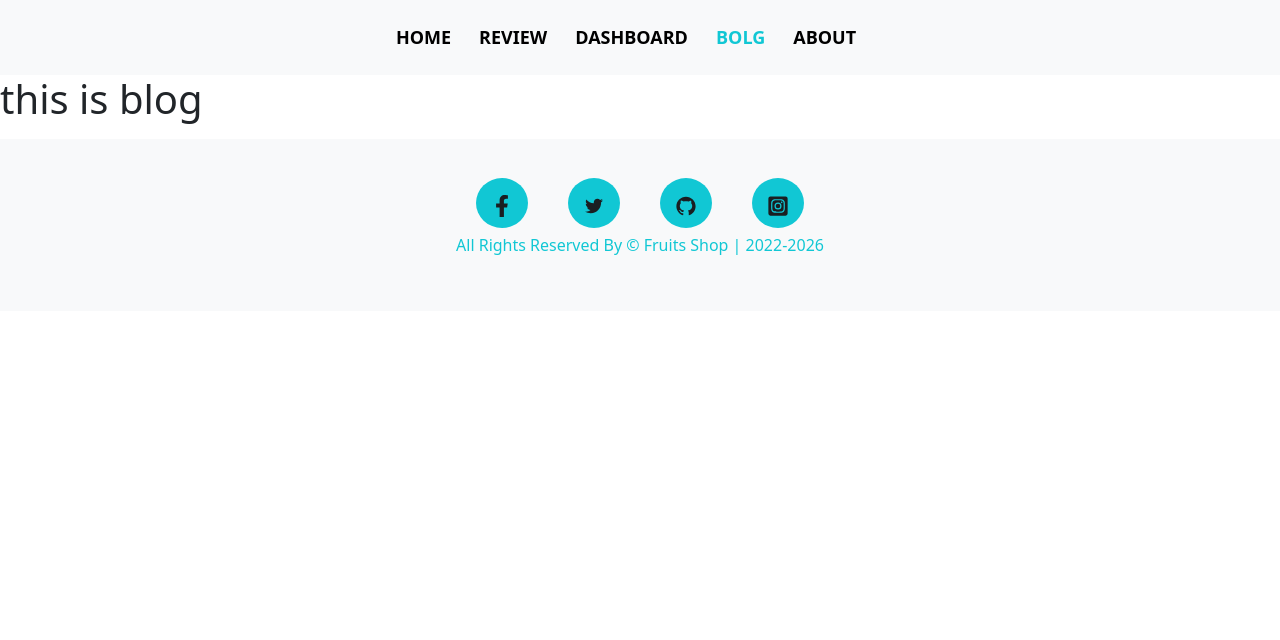
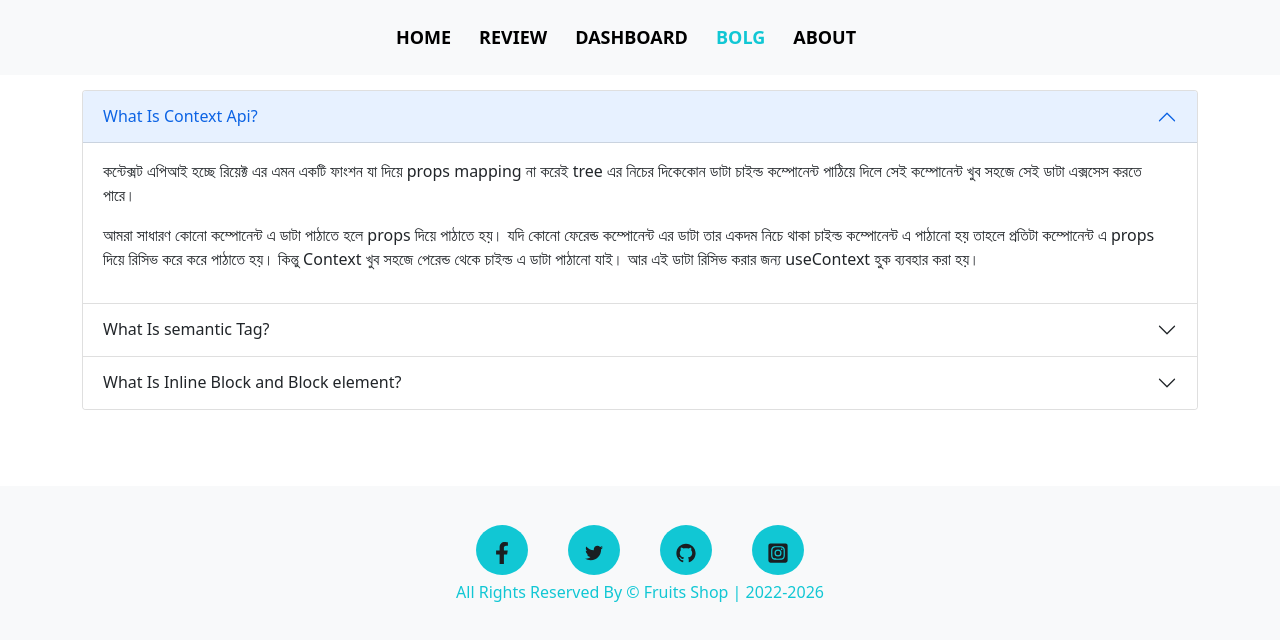
Before and after one commit to mamun2232/food-review, a React (Create React App) app: page /blog in a window 1280 px wide. Shown: the top 640 px of the page. Built offline with nearby package versions, Linux system fonts and the light colour scheme.

Commit message:
complect

```diff
--- /dev/null
+++ b/src/components/About/About.css
@@ -0,0 +1,3 @@
+.about{
+      height: 380px;
+}
--- a/src/components/About/About.js
+++ b/src/components/About/About.js
@@ -1,9 +1,9 @@
 import React from 'react';
-
+import './About.css'
 const About = () => {
       return (
-            <div>
-                  <h1>This is about</h1>
+            <div className='about'>
+
             </div>
       );
 };
--- /dev/null
+++ b/src/components/Blog/Blog.css
@@ -0,0 +1,4 @@
+.question{
+      height: 380px;
+      margin-top: 15px;
+}
--- a/src/components/Blog/Blog.js
+++ b/src/components/Blog/Blog.js
@@ -1,11 +1,49 @@
 import React from 'react';
+import { Accordion } from 'react-bootstrap';
+import './Blog.css'
 
 const Blog = () => {
       return (
-            <div>
-                  <h1>this is blog</h1>
+            <div className="question container">
+                <Accordion defaultActiveKey="0">
+  <Accordion.Item eventKey="0">
+    <Accordion.Header>What Is Context Api?</Accordion.Header>
+    <Accordion.Body>
+    <p>কন্টেক্সট এপিআই হচ্ছে রিয়েক্ট এর এমন একটি ফাংশন
+যা দিয়ে props mapping না করেই tree এর
+ নিচের দিকেকোন ডাটা চাইল্ড কম্পোনেন্ট পাঠিয়ে দিলে সেই কম্পোনেন্ট খুব সহজে সেই ডাটা এক্সসেস করতে পারে।
+</p>
+                        <p>আমরা সাধারণ কোনো কম্পোনেন্ট এ ডাটা পাঠাতে হলে props দিয়ে পাঠাতে হয়। যদি কোনো ফেরেন্ড কম্পোনেন্ট এর ডাটা তার একদম নিচে থাকা চাইল্ড কম্পোনেন্ট এ পাঠানো হয় তাহলে প্রতিটা কম্পোনেন্ট এ props দিয়ে রিসিভ করে করে পাঠাতে হয়। কিন্তু Context খুব সহজে পেরেন্ড থেকে চাইল্ড এ ডাটা পাঠানো যাই। আর এই ডাটা রিসিভ করার জন্য useContext হুক ব্যবহার করা হয়।
+</p>
+    </Accordion.Body>
+  </Accordion.Item>
+  <Accordion.Item eventKey="1">
+    <Accordion.Header>What Is semantic Tag?</Accordion.Header>
+    <Accordion.Body>
+      <p>সিমেন্টিক টেগ এর মাধ্যমে আমাদের HTML কোড কে খুব সহজে আমরা আরো অর্থপূর্ণ করে তুলে। এই ছাড়া সিমেন্টিক টেগ ব্যবহার করলে SEO এর সাথে অপটিমাইজেশন করা খুব সহজে হয়ে যায়। সিমেন্টিক টেগ গুলো পড়তে সুবিধা হয়।
+কয়েকটি সিমেন্টিক টেগ হলোঃ Header, Main, Foote</p>
+    </Accordion.Body>
+  </Accordion.Item>
+  <Accordion.Item eventKey="2">
+    <Accordion.Header>What Is Inline Block and Block element?
+</Accordion.Header>
+    <Accordion.Body>
+      <p>
+
+      সাধারণ ইনলাইন এলিমেন্ট বলতে এমন এলিমেন্ট কে বোঝায় যে এলিমেন্ট তার যতটুকু যায়গা প্রয়োজন সে ঠিক ততটুকো জায়গা জুড়ে বসবে।
+যেমনঃ span
+আর ব্লক এলিমেন্ট হচ্ছে এমন এলিমেন্ট যে পুরোটা যায়গা জুড়ে বসে।
+যেমন: h1,P
+ইনলাইন ব্লক এলিমেন্ট হচ্ছে, ওই সব এলিমেন্ট যে ইনলাইন থাকবে কিন্তু আচরণ করবে ব্লক এলিমেন্ট এর মত।
+
+</p>
+    </Accordion.Body>
+  </Accordion.Item>
+</Accordion>
+
+
             </div>
-      );
+      )
 };
 
 export default Blog;
```
